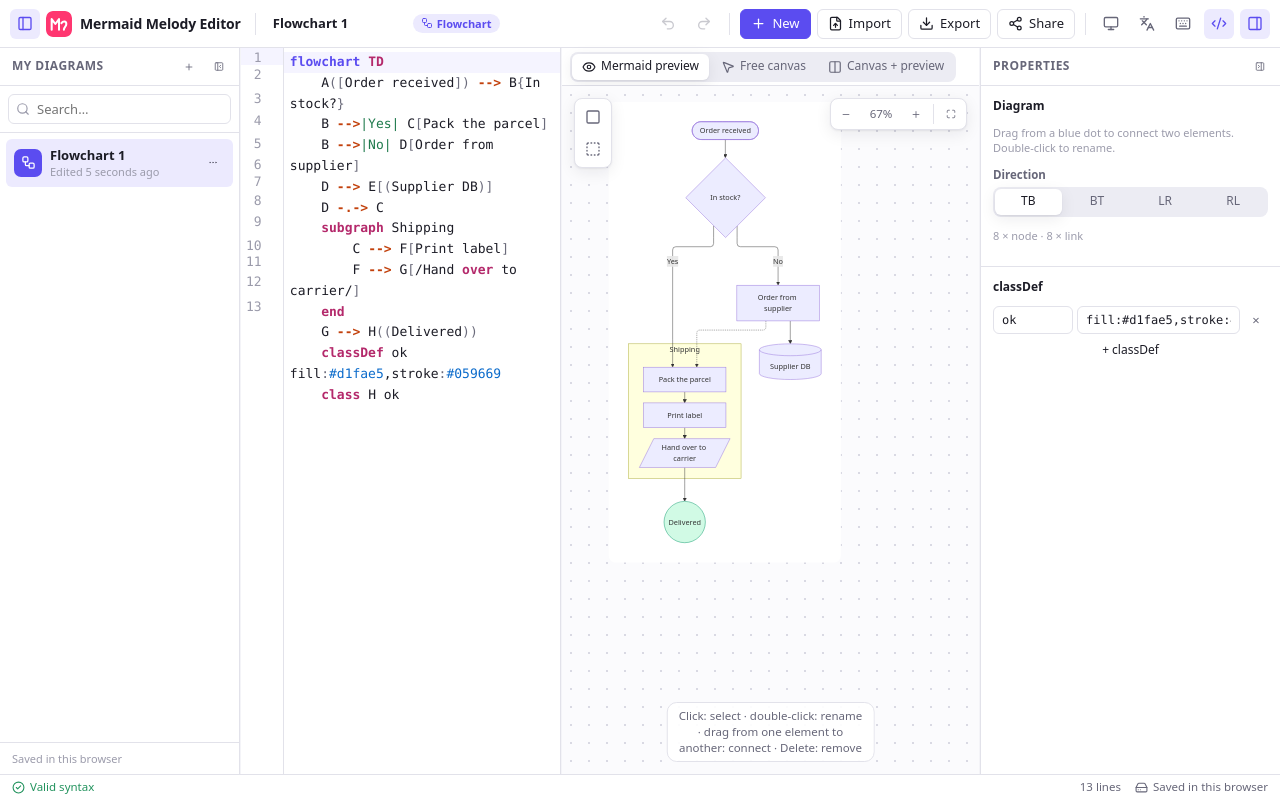
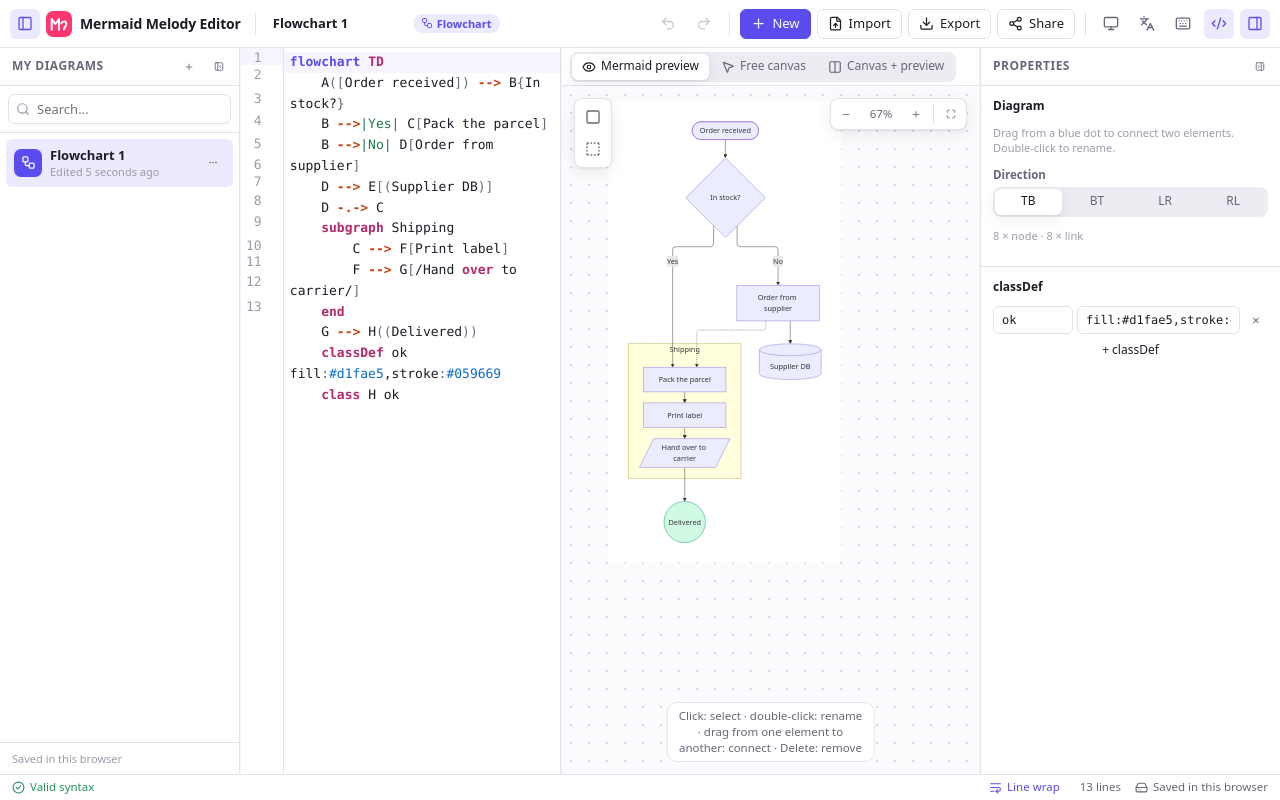
Before and after one commit to Arthur-91140/Mermaid-Melody-Editor, a React (Vite) app: page / in a window 1280 px wide. Built offline with nearby package versions, Linux system fonts and the light colour scheme.

Commit message:
Ajoute un bouton de retour à la ligne du code dans la barre d'état

```diff
--- a/src/components/StatusBar.tsx
+++ b/src/components/StatusBar.tsx
@@ -1,7 +1,9 @@
-import { CircleAlert, CircleCheck, HardDrive, LoaderCircle } from 'lucide-react';
+import { CircleAlert, CircleCheck, HardDrive, LoaderCircle, WrapText } from 'lucide-react';
 import { useT } from '../i18n';
 import { useDocuments } from '../store/documents';
+import { useSettings } from '../store/settings';
 import { useStatus } from '../store/status';
+import { usePanelVisible } from '../store/ui';
 
 export function StatusBar() {
   const t = useT();
@@ -9,6 +11,8 @@ export function StatusBar() {
   const error = useStatus((s) => s.error);
   const lines = useDocuments((s) => s.code.split('\n').length);
   const firstLine = error?.message.split('\n')[0] ?? '';
+  const showCode = usePanelVisible('code');
+  const wrapCode = useSettings((s) => s.wrapCode);
 
   return (
     <footer className="statusbar">
@@ -32,6 +36,18 @@ export function StatusBar() {
         </span>
       )}
       <span style={{ flex: 1 }} />
+      {showCode && (
+        <button
+          type="button"
+          className={`status-item status-toggle${wrapCode ? ' active' : ''}`}
+          aria-pressed={wrapCode}
+          title={t(wrapCode ? 'status.wrapOff' : 'status.wrapOn')}
+          onClick={() => useSettings.getState().set({ wrapCode: !wrapCode })}
+        >
+          <WrapText size={13} />
+          {t('status.wrap')}
+        </button>
+      )}
       <span className="status-item hide-narrow">{t('status.lines', { count: lines })}</span>
       <span className="status-item">
         <HardDrive size={13} />
--- a/src/i18n/en.ts
+++ b/src/i18n/en.ts
@@ -83,6 +83,9 @@ export const en: Dictionary = {
   'status.saved': 'Saved',
   'status.readOnly': 'Read-only',
   'status.lines': '{count} lines',
+  'status.wrap': 'Line wrap',
+  'status.wrapOff': 'Turn off code line wrapping',
+  'status.wrapOn': 'Turn on code line wrapping',
 
   'preview.zoomIn': 'Zoom in',
   'preview.zoomOut': 'Zoom out',
--- a/src/i18n/fr.ts
+++ b/src/i18n/fr.ts
@@ -81,6 +81,9 @@ export const fr = {
   'status.saved': 'Enregistré',
   'status.readOnly': 'Lecture seule',
   'status.lines': '{count} lignes',
+  'status.wrap': 'Retour à la ligne',
+  'status.wrapOff': 'Désactiver le retour à la ligne du code',
+  'status.wrapOn': 'Activer le retour à la ligne du code',
 
   'preview.zoomIn': 'Zoom avant',
   'preview.zoomOut': 'Zoom arrière',
--- a/src/styles/app.css
+++ b/src/styles/app.css
@@ -332,6 +332,25 @@ textarea {
   color: var(--success);
 }
 
+.status-toggle {
+  padding: 2px 6px;
+  border: 0;
+  border-radius: 4px;
+  background: none;
+  color: inherit;
+  font: inherit;
+  cursor: pointer;
+}
+
+.status-toggle:hover {
+  background: var(--panel-3);
+  color: var(--text);
+}
+
+.status-toggle.active {
+  color: var(--accent);
+}
+
 .status-item.error {
   color: var(--danger);
   overflow: hidden;
```
